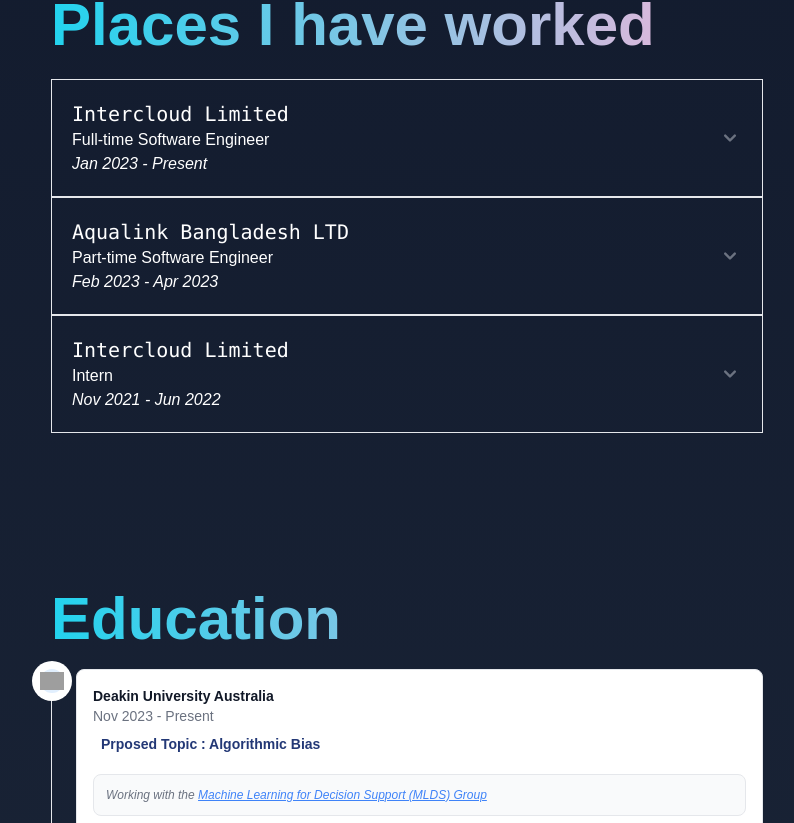
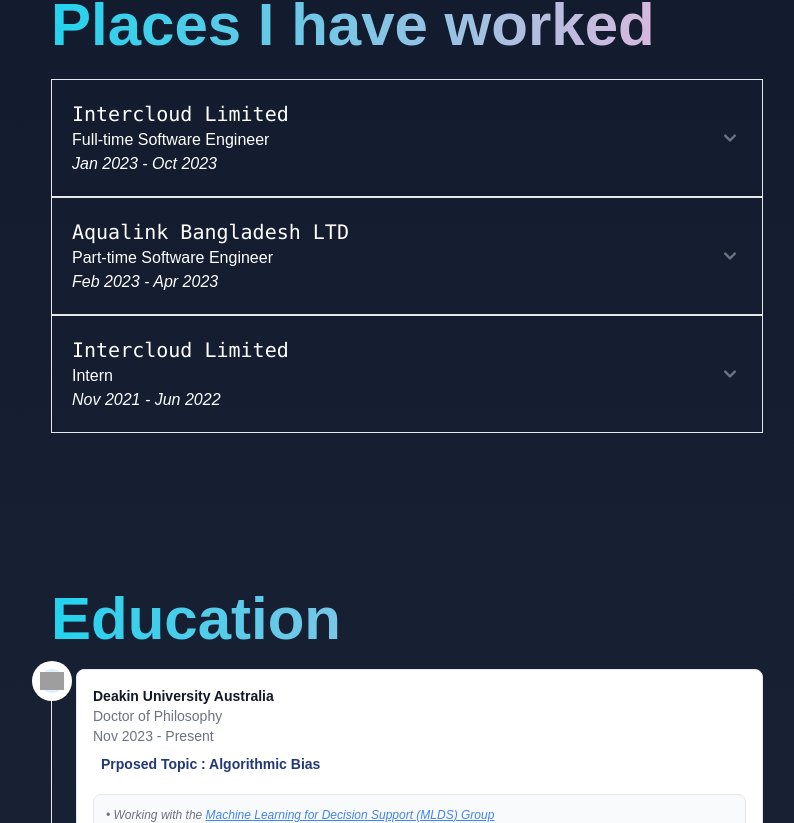
Before and after one commit to tahsinkheya/next-porfolio, a Next.js app: page / in a window 1280 px wide. Shown: the part 3417-4240 px from the top of the page, without its empty margins (233-1027 px from the left). Built offline with nearby package versions, Linux system fonts and the light colour scheme; grey boxes are pictures that could not be loaded.

Commit message:
modified education and work sections

```diff
--- a/components/Education.jsx
+++ b/components/Education.jsx
@@ -29,6 +29,8 @@
                     >
                       {item.name}
                     </a>
+
+                    <p>{item.title}</p>
                     <p>{item.timeline}</p>
                     <p className="p-2 font-bold text-blue-900">
                       {" "}
--- a/constants/index.js
+++ b/constants/index.js
@@ -76,7 +76,7 @@
   {
     name: "Intercloud Limited",
     position: "Full-time Software Engineer",
-    timeline: "Jan 2023 - Present",
+    timeline: "Jan 2023 - Oct 2023",
     link: "https://www.intercloud.com.bd/",
     //     technicalSkills: [{name:"React JS"},{name:"Next JS"},{name: "Material UI"}, {name:"Tailwind"},{name: "Docker"}],
     //     softSkills: [{name:"React JS"},{name:"Next JS"},{name: "Material UI"}, {name:"Tailwind"},{name: "Docker"}],
@@ -208,7 +208,7 @@
     //   Varsity Hackathon 2022 - Participant <br></br>• Shopee Code League 2022
     //   - Participant <br></br>• Quick Hack 2022 - Participant
     // </p>
-    <p>Working with the <a href={"https://deakin-mlds.github.io/people.html"} className="underline text-blue-500 pointer cursor-pointer" >Machine Learning for Decision Support (MLDS) Group</a></p>
+    <p>• Working with the <a href={"https://deakin-mlds.github.io/people.html"} className="underline text-blue-500 pointer cursor-pointer" >Machine Learning for Decision Support (MLDS) Group</a></p>
   ),},
   {
     name: "Monash University Malaysia",
```
